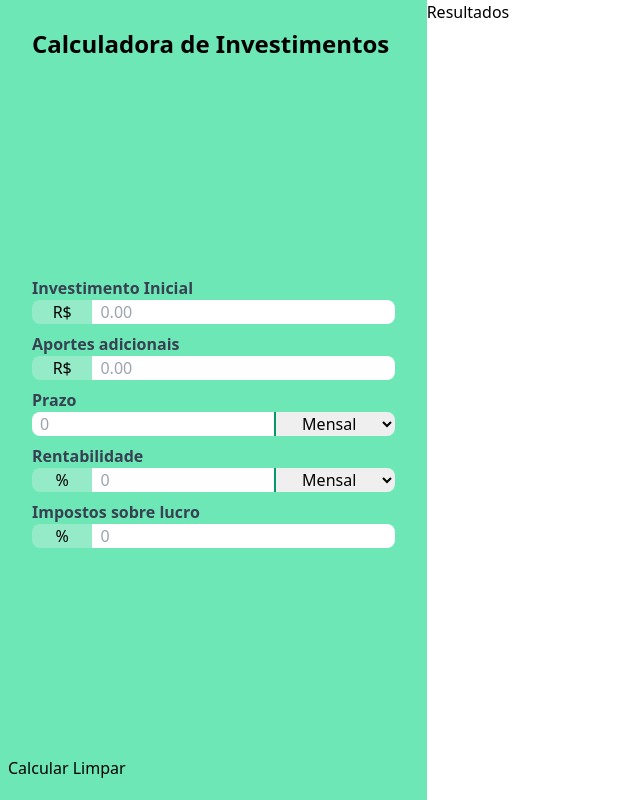
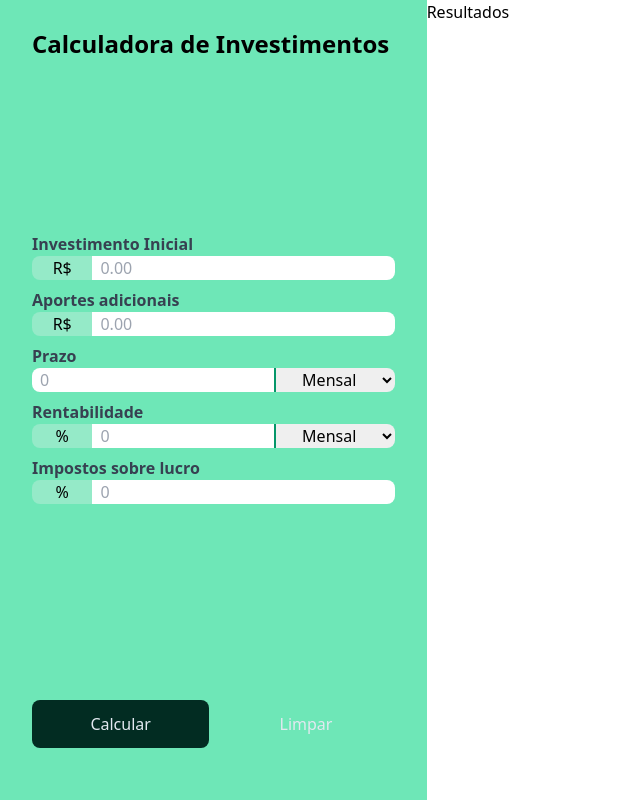
Before and after one commit to matheusgsaraiva/projetoCalculadoraInvestimentos, a website built with Vite: page index.html in a window 1280 px wide. Shown: the whole page, without its empty margins (0-640 px from the left). Built offline with nearby package versions, Linux system fonts and the light colour scheme.

Commit message:
aula 10 - botão formulario

```diff
--- a/index.html
+++ b/index.html
@@ -141,9 +141,18 @@
         </div>
       </form>
       <!-- a princípio o tailwind resetou as tags, então por isso que se colocar somente button não vai ter o retângulo comum de botão -->
-      <div>
-        <button>Calcular</button>
-        <button>Limpar</button>
+      <!-- no tailwind px-6 é um padding de 6 unidades que corresponde a 1,5rem -->
+      <!-- no tailwind my-8 é margem na vertical (y) de 8 unidades -->
+      <!-- o gap-2 vai criar um espaço entre os elementos dentro da tag div abaixo -->
+      <div class="flex h-12 px-6 my-8 w-full gap-2">
+        <button
+          class="w-1/2 rounded-lg bg-emerald-950 text-slate-200 hover:bg-emerald-800"
+        >
+          Calcular
+        </button>
+        <button class="w-1/2 rounded-lg text-slate-200 hover:bg-emerald-500">
+          Limpar
+        </button>
       </div>
     </aside>
     <main>
```
